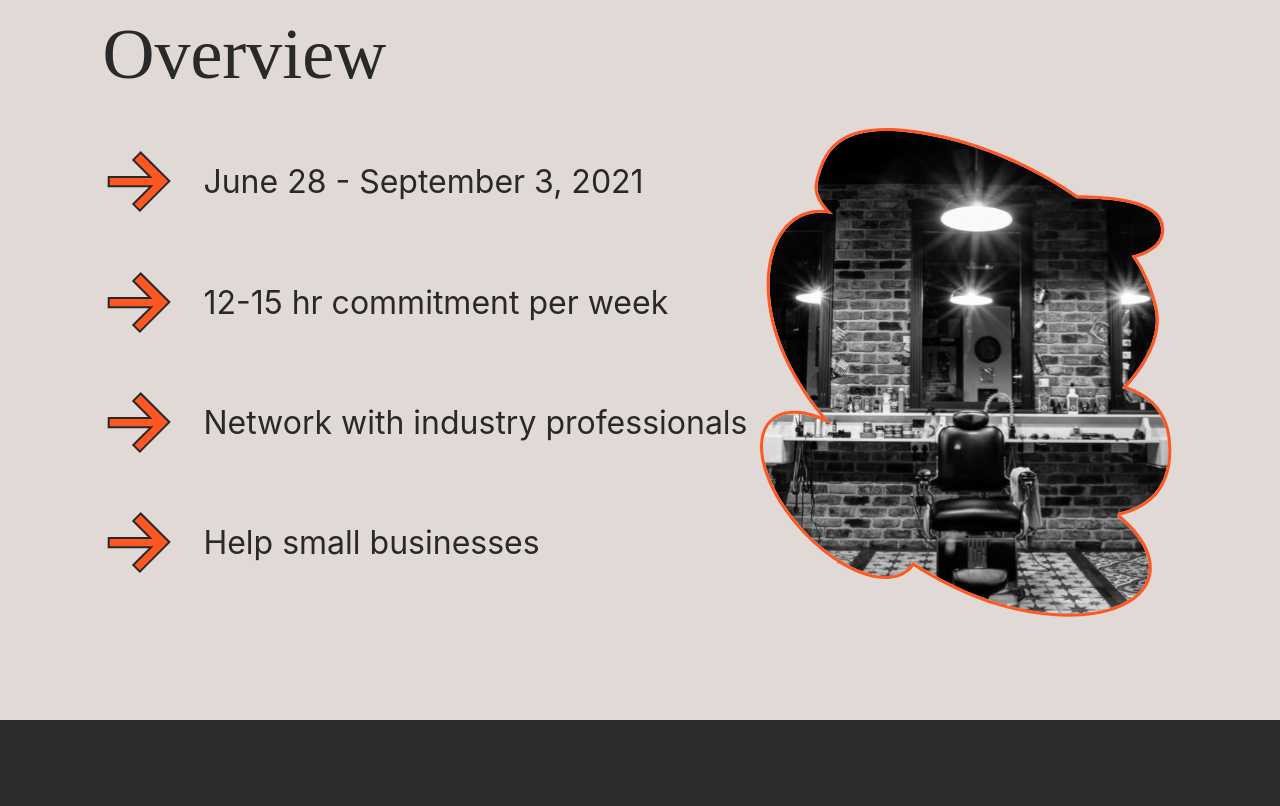
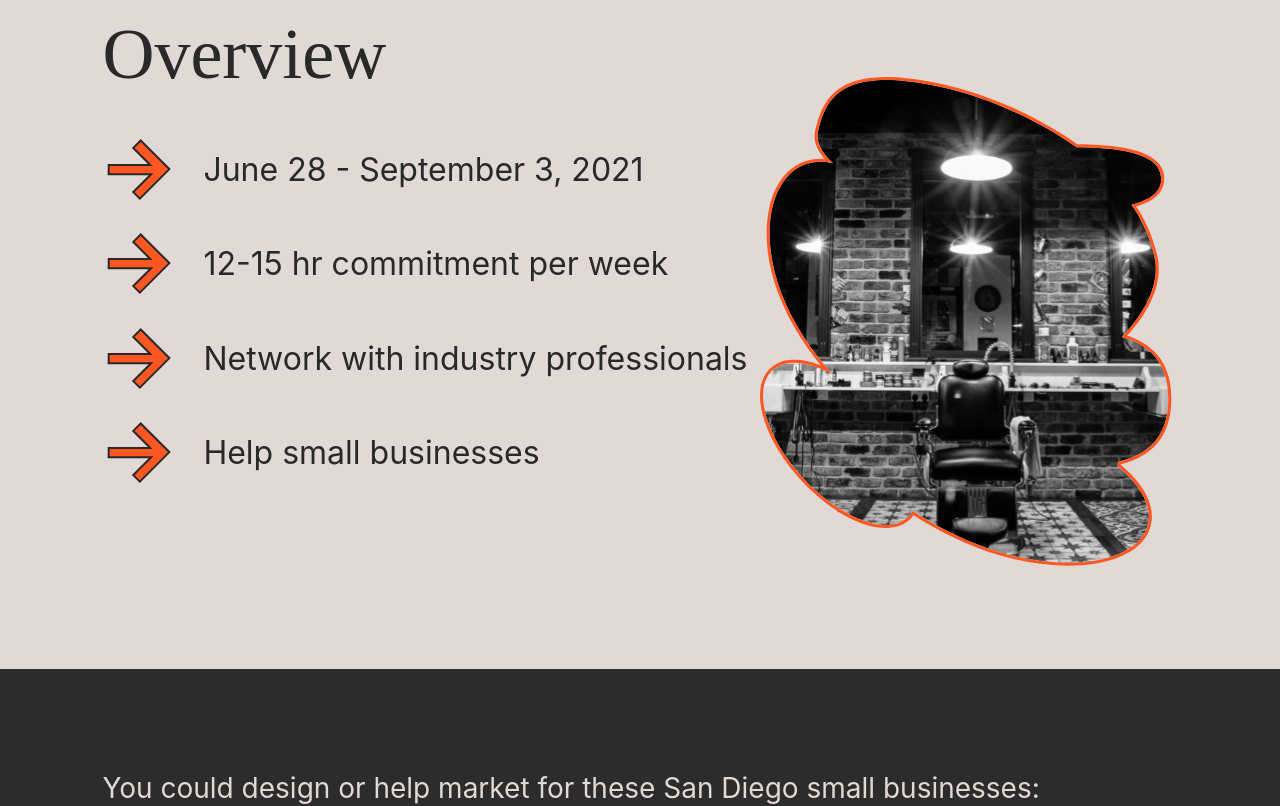
Before and after one commit to ucsddesignco/powerup, a React (Create React App) app: page / in a window 1280 px wide. Shown: the part 1780-2586 px from the top of the page. Built offline with nearby package versions, Linux system fonts and the light colour scheme; a web font is replaced by a local one.

Commit message:
Overview updates

```diff
--- a/src/App.css
+++ b/src/App.css
@@ -501,7 +501,7 @@ a:hover {
   display: flex;
   flex-direction: row;
   align-items: center;
-  margin: 2vw 0;
+  margin: 1vw 0;
 }
 
 .overview-blob {
@@ -511,7 +511,7 @@ a:hover {
   width: 412px;
   background-image: url("./assets/images/blob_border.svg");
   align-self: center;
-  margin-top: 15vw;
+  margin-top: 11vw;
   margin-right: 8vw;
   background-size: contain;
   background-repeat: no-repeat;
@@ -530,7 +530,7 @@ a:hover {
   }
 
   .overview-item {
-    margin: 2.5vw 0;
+    margin: 1vw 0;
   }
 
   .overview-text {
--- a/src/components/Cards.js
+++ b/src/components/Cards.js
@@ -25,7 +25,7 @@ function Cards() {
       ></div>
 
       <p className="cards-head-text">
-        You could design or help markets for these San Diego small businesses:
+        You could design or help market for these San Diego small businesses:
       </p>
       <Grid container spacing={4} justify={"center"} className="top-cards">
         <Grid item xs={12} sm={6} md={4}>
```
